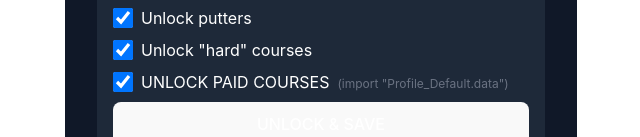
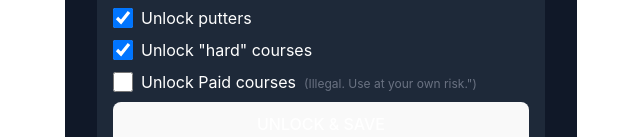
Before and after one commit to K1TTYBLACK/WalkaboutMiniGolf-Unlocker-WEB, a React (Vite) app: page / in a window 1280 px wide. Shown: the part 814-951 px from the top of the page, without its empty margins (319-959 px from the left). Built offline with nearby package versions, Linux system fonts and the light colour scheme.

Commit message:
Update buyCourses state to false and modify unlock paid courses label for clarity

```diff
--- a/src/App.jsx
+++ b/src/App.jsx
@@ -30,7 +30,7 @@ export default function App() {
 
   const [unlockPutters, setUnlockPutters] = useState(true);
   const [unlockCourses, setUnlockCourses] = useState(true);
-  const [buyCourses, setBuyCourses] = useState(true);
+  const [buyCourses, setBuyCourses] = useState(false);
   const [hexData, setHexData] = useState("");
   const fileInputRef = React.useRef(null);
 
@@ -269,8 +269,8 @@ export default function App() {
             onChange={() => setBuyCourses(!buyCourses)}
             className="h-5 w-5 cursor-pointer" // Making the checkbox bigger
           />
-          <span>UNLOCK PAID COURSES</span>
-          <span className="text-xs mt-1 text-gray-500">(import "Profile_Default.data")</span>
+          <span>Unlock Paid courses</span>
+          <span className="text-xs mt-1 text-gray-500">(Illegal. Use at your own risk.")</span>
         </label>
         </div>
         <button className="bg-gray-700 w-full mt-2 py-2 rounded" onClick={handleUnlock}>
```
